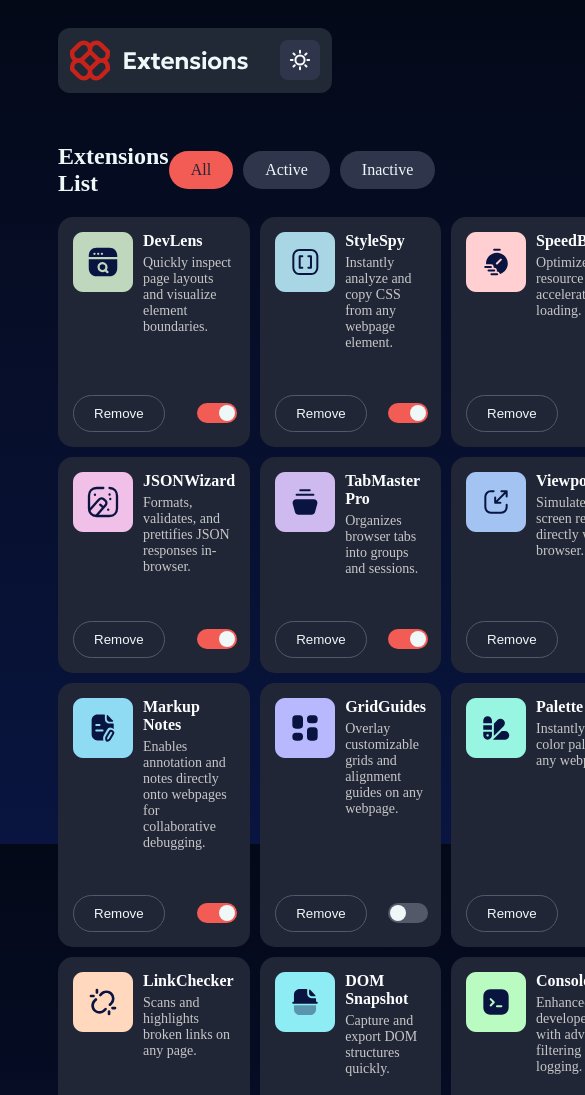
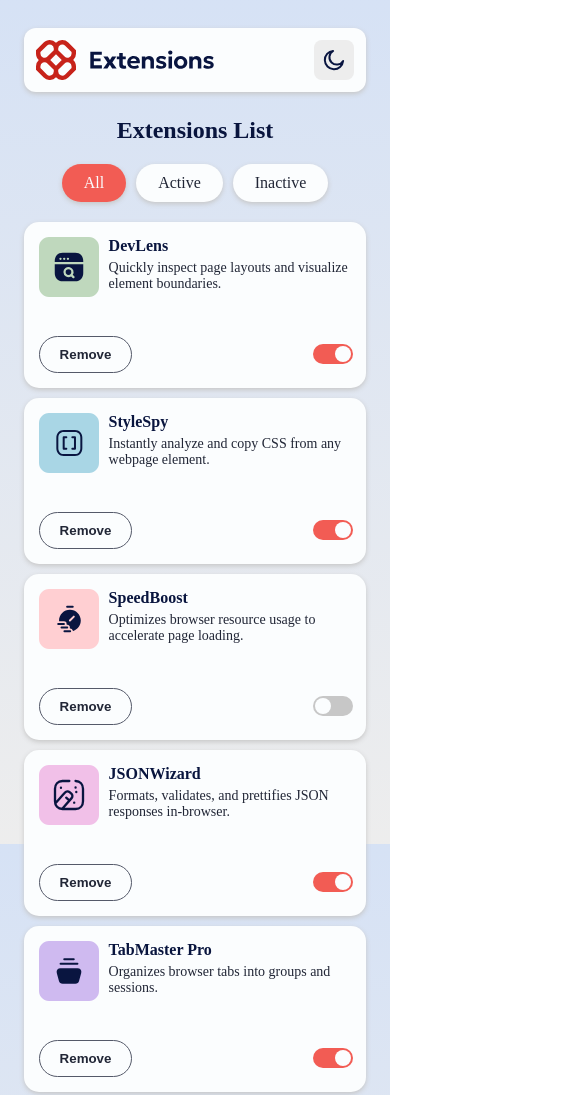
Before and after one commit to Bayoalliy/front-end-me-ntor, a plain HTML site: page browser-extensions-manager-ui-main/index.html in a window 390 px wide. Shown: the top 1095 px of the page, 585 px wide, since content can reach past the window. Drawn offline with Linux system fonts and the light colour scheme; a web font is replaced by a local one.

Commit message:
done with light and dark mode toggle

```diff
--- a/browser-extensions-manager-ui-main/dark_mode.css
+++ b/browser-extensions-manager-ui-main/dark.css
@@ -49,14 +49,14 @@ section {
     background-color: hsl(217, 25%, 17%);
 }
 
-.brand {
-    display: flex;
-    align-items: center;
+.logo {
+    background: url('./assets/images/dark_logo.svg');
+    background-repeat: no-repeat;
+    background-position: center;
+    width: 180px;
+    height: 40px;
 }
 
-.brand img {
-    margin-right: 15px;
-}
 .attribution {
     width: 100%;
     bottom: 0;
@@ -95,19 +95,6 @@ section {
     color:#EEF8F9;
     font-family: Noto-sans;
 }
-
-/**.title_bar button {
-    padding: 10px 20px;
-    border-radius: 30px;
-    background-color: hsl(225, 23%, 24%);
-    border: none;
-    color: #EEF8F9;
-    margin-left: 10px;
-}
-
-button:hover {
-    background-color: var(--Red-500);
-}**/
 
 .list {
     display: grid;
@@ -254,3 +241,33 @@ button:hover {
 .status input {
     display: none;
 }
+
+
+@media only screen and (max-width: 915px) {
+    section {
+        padding: 20px 4vw;
+    }
+}
+
+@media only screen and (max-width: 860px) {
+    .list{
+        grid-template-columns: 1fr 1fr;
+    }
+
+}
+
+@media only screen and (max-width: 650px) {
+    .list{
+        grid-template-columns: 1fr;
+    }
+
+    .title_bar{
+        flex-direction: column;
+        justify-content: center;
+        margin-bottom: 20px;
+    }
+
+    .main {
+        margin-top: 5px;
+    }
+}
--- a/browser-extensions-manager-ui-main/index.html
+++ b/browser-extensions-manager-ui-main/index.html
@@ -9,13 +9,12 @@
   <title>Frontend Mentor | Browser extensions manager UI</title>
 
   <!-- Feel free to remove these styles or customise in your own stylesheet 👍 -->
-  <link rel="stylesheet" type="text/css" href="./dark_mode.css">
+  <link rel="stylesheet" type="text/css" href="./light.css">
 </head>
 <body>
   <section>
     <div class="header">
-      <div class="brand">
-        <img src="./assets/images/dark_logo.svg" alt="">
+      <div class="logo">
       </div>
       <button class="mode">
       </button>
@@ -44,7 +43,7 @@
   <script type="text/javascript" src="./script.js"></script>
   <div class="attribution">
     Challenge by <a href="https://www.frontendmentor.io?ref=challenge">Frontend Mentor</a>.
-    Coded by <a href="#">Your Name Here</a>.
+    Coded by <a href="#">Aliyu Adebayo</a>.
   </div>
 </body>
 </html>
--- /dev/null
+++ b/browser-extensions-manager-ui-main/light.css
@@ -0,0 +1,277 @@
+:root {
+    --Neutral-900: hsl(227, 75%, 14%);
+    --Neutral-800: hsl(226, 25%, 17%);
+    --Neutral-700: hsl(225, 23%, 24%);
+    --Neutral-600: hsl(226, 11%, 37%);
+    --Neutral-300: hsl(0, 0%, 78%);
+    --Neutral-200: hsl(217, 61%, 90%);
+    --Neutral-100: hsl(0, 0%, 93%);
+    --Neutral-0: hsl(200, 60%, 99%);
+    --Red-400: hsl(3, 86%, 64%);
+    --Red-500: hsl(3, 71%, 56%);
+    --Red-700: hsl(3, 77%, 44%);
+}
+
+@font-face {
+    font-family: 'Noto-sans';
+    src: url('./assets/fonts/NotoSans-VariableFont_wdth\,wght.ttf'),
+         url('./assets/fonts/NotoSans-Italic-VariableFont_wdth\,wght.ttf');
+}
+
+body {
+    background-image: linear-gradient(180deg, var(--Neutral-200) 0%, var(--Neutral-100) 100%);
+    background-repeat: no-repeat;
+    background-attachment: fixed;
+    padding: 0;
+    display: flex;
+    flex-direction: column;
+    align-items: center;
+}
+
+section {
+    width: 100%;
+    padding: 20px 50px;
+    box-sizing: border-box;
+    max-width: 1200px;
+    display: flex;
+    flex-direction: column;
+}
+
+.header {
+    width: 100%;
+    display: flex;
+    box-sizing: border-box;
+    flex-direction: row;
+    justify-content: space-between;
+    border-radius: 12px;
+    padding: 12px;
+    background-color: var(--Neutral-0);
+    box-shadow: 0 2px 5px var(--Neutral-300);
+}
+
+.logo {
+    background: url('./assets/images/logo.svg');
+    background-repeat: no-repeat;
+    background-position: center;
+    width: 180px;
+    height: 40px;
+}
+
+.attribution {
+    width: 100%;
+    bottom: 0;
+    display: flex;
+    flex-direction: row;
+    justify-content: center;
+    left: 0;
+}
+
+.mode {
+    background: var(--Neutral-100) url("./assets/images/icon-moon.svg");
+    background-repeat: no-repeat;
+    background-position: center;
+    border-style: none;
+    border-radius: 8px;
+    width: 40px;
+    height: 40px;
+}
+
+.mode:hover {
+    background-color: var(--Neutral-200);
+}
+
+.main {
+    display: flex;
+    flex-direction: column;
+    width: 100%;
+    margin-top: 30px;
+}
+
+.title_bar {
+    display: flex;
+    width: 100%;
+    justify-content: space-between;
+    align-items: center;
+    color: var(--Neutral-900);
+    font-family: Noto-sans;
+}
+
+
+.list {
+    display: grid;
+    grid-template-columns: 1fr 1fr 1fr;
+    width: 100%;
+    gap: 10px;
+    padding: 0;
+}
+
+.card {
+    display: flex;
+    flex-direction: column;
+    background-color: var(--Neutral-0);
+    border-radius: 15px;
+    border-bottom: 20px;
+    font-family: Noto-sans;
+    justify-content: space-between;
+    box-shadow: 0 2px 5px var(--Neutral-300);
+}
+
+.description {
+    display: flex;
+    margin-top: 5px;
+    padding: 10px 15px 10px 15px;
+
+}
+
+.description img {
+    height: 60px;
+    margin: 0;
+}
+
+.description h4 {
+    color: var(--Neutral-900);
+    margin: 0;
+}
+
+.text {
+    margin: 0 0 0 10px;
+}
+
+.description p {
+    color: var(--Neutral-300);
+    font-size: 14px;
+    font-weight: 400;
+    margin-top: 5px;
+    color: var(--Neutral-800);
+}
+
+.action-buttons {
+    display: flex;
+    justify-content: space-between;
+    align-items: center;
+    padding: 20px 20px 15px 15px;
+}
+
+.action-buttons .remove {
+    padding: 10px 20px;
+    border-radius: 30px;
+    background-color: var(--Neutral-0);
+    border: 1px solid var(--Neutral-600);
+    color: var(--Neutral-800);
+    font-weight: 600;
+}
+
+.action-buttons .remove:hover {
+    background-color: var(--Red-400);
+    color: var(--Neutral-0);
+    border: 1px solid var(--Red-400);
+}
+
+.toggle-switch {
+    position: relative;
+    display: inline-block;
+    width: 40px;
+    height: 20px;
+}
+
+.toggle-switch input {
+    opacity: 0;
+    width: 0;
+    height: 0;
+}
+
+.slider {
+    position: absolute;
+    cursor: pointer;
+    background-color: var(--Neutral-300);
+    border-radius: 24px;
+    width: 100%;
+    height: 100%;
+    transition: background-color 0.3s;
+}
+
+.slider:hover {
+    background-color: var(--Neutral-200);
+}
+
+.slider::before {
+    content: "";
+    position: absolute;
+    height: 16px;
+    width: 16px;
+    left: 2px;
+    bottom: 2px;
+    background-color: var(--Neutral-0);
+    border-radius: 50%;
+    transition: transform 0.3s;
+}
+
+.toggle-switch input:checked+.slider {
+    background-color: var(--Red-400);
+}
+
+.toggle-switch input:checked+.slider:hover {
+    background-color: var(--Red-700);
+}
+
+.toggle-switch input:checked+.slider::before {
+    transform: translateX(20px);
+}
+
+.status {
+    display: flex;
+    gap: 10px;
+}
+
+.status label {
+    padding: 10px 22px;
+    background-color: var(--Neutral-0);
+    border-radius: 30px;
+    align-items: center;
+    justify-content: center;
+    color: var(--Neutral-800);
+    box-shadow: 0 2px 5px var(--Neutral-300);
+}
+
+.status label:hover {
+    background: var(--Red-400);
+    color: var(--Neutral-0);
+}
+.status input:checked + .radio-label {
+    background: var(--Red-400);
+    color: var(--Neutral-0);
+}
+
+.status input {
+    display: none;
+}
+
+
+@media only screen and (max-width: 915px) {
+    section {
+        padding: 20px 4vw;
+    }
+}
+
+@media only screen and (max-width: 860px) {
+    .list{
+        grid-template-columns: 1fr 1fr;
+    }
+
+}
+
+@media only screen and (max-width: 650px) {
+    .list{
+        grid-template-columns: 1fr;
+    }
+
+    .title_bar{
+        flex-direction: column;
+        justify-content: center;
+        margin-bottom: 20px;
+    }
+
+    .main {
+        margin-top: 5px;
+    }
+}
--- a/browser-extensions-manager-ui-main/script.js
+++ b/browser-extensions-manager-ui-main/script.js
@@ -92,6 +92,18 @@ const htmlText = `
 </div>
 `;
 
+//toggling between light and dark mode
+document.querySelector('.mode').addEventListener('click', () => {
+    const style = document.querySelector('link[type="text/css"]');
+    if (style.getAttribute('id') === 'light') {
+        style.setAttribute('id', 'dark');
+        style.setAttribute('href', './dark.css');
+    } else {
+        style.setAttribute('id', 'light');
+        style.setAttribute('href', './light.css');
+    }
+});
+
 
 function getData(isActive=null) {
     if (isActive === null) {
@@ -104,7 +116,6 @@ function getData(isActive=null) {
             res.push(obj);
         }
     }
-    console.log(res)
     return res;
 }
 
@@ -154,12 +165,16 @@ function loadData(data) {
             if(event.target.checked) {
                 updateData(obj.name, 'isActive', true);
                 if(radioInactive.checked) {
-                    container.removeChild(card)
+                    setTimeout(() => {
+                        container.removeChild(card)
+                    }, 300);
                 }
             } else {
                 updateData(obj.name, 'isActive', false);
                 if(radioActive.checked) {
-                    container.removeChild(card)
+                    setTimeout(() => {
+                        container.removeChild(card)
+                    }, 300);
                 }
             }
         })
@@ -187,6 +202,8 @@ radioInactive.addEventListener('change', (event) => {
     }
 });
 
+
+
 window.onload = () => {
     radioAll.checked = true;
     radioAll.dispatchEvent(new Event('change', {'bubbles': true}));
```
